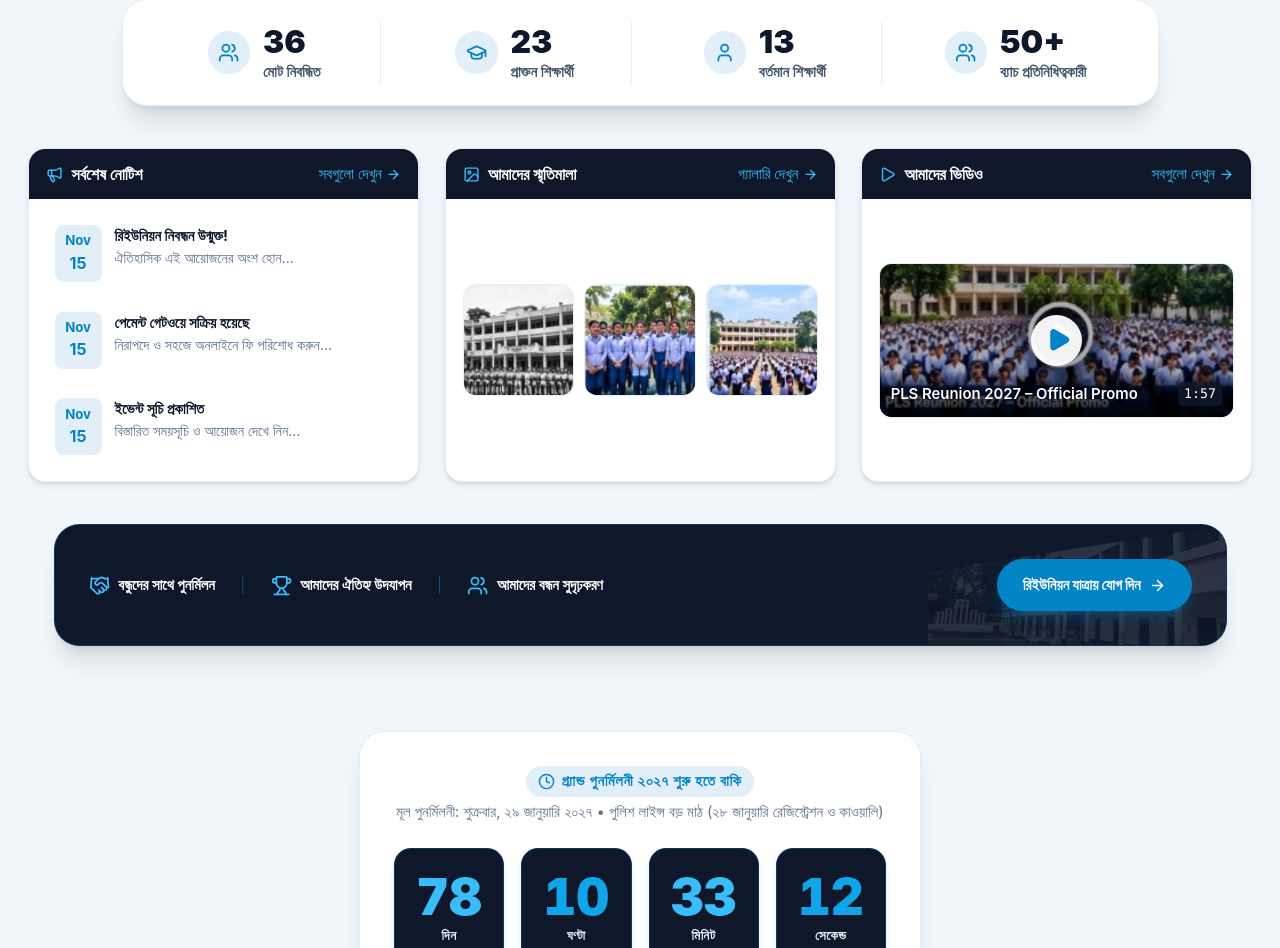
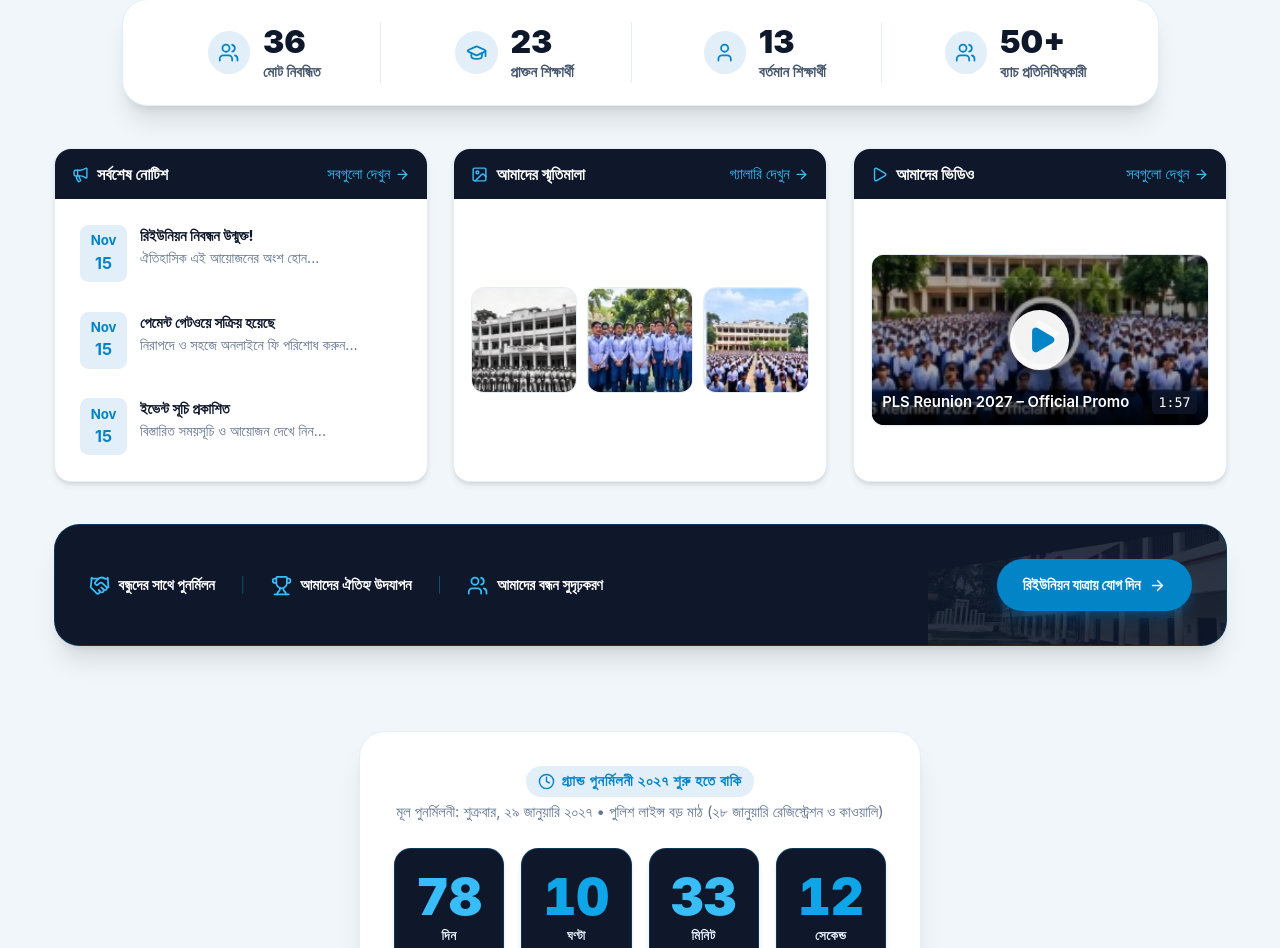
Before and after one commit to plscf2026/web, a React (Vite) app: page / in a window 1280 px wide. Shown: the part 788-1736 px from the top of the page. Built offline with nearby package versions, Linux system fonts and the light colour scheme; no server answers; a web font is replaced by a local one.

Commit message:
fix(homepage): remove side leaf illustrations and perfectly center video play button

```diff
--- a/src/components/HomePage.tsx
+++ b/src/components/HomePage.tsx
@@ -352,29 +352,8 @@ export const HomePage: React.FC<HomePageProps> = ({
       </div>
 
       {/* THREE MAIN FEATURE CARDS */}
-      <section className="relative max-w-7xl mx-auto px-4 sm:px-6 w-full -mt-6">
-        {/* Soft Decorative Botanical Leaves on Left & Right Margins (matching mockup) */}
-        <div className="hidden 2xl:block absolute -left-6 top-1/2 -translate-y-1/2 pointer-events-none opacity-45 text-sky-400">
-          <svg width="120" height="220" viewBox="0 0 120 220" fill="none" xmlns="http://www.w3.org/2000/svg">
-            <path d="M15 210 C35 150, 45 90, 95 15" stroke="currentColor" strokeWidth="2.5" strokeLinecap="round" />
-            <path d="M28 170 C40 152, 62 158, 55 174 C48 180, 35 178, 28 170 Z" fill="currentColor" opacity="0.8" />
-            <path d="M40 125 C54 106, 76 112, 70 130 C63 136, 48 133, 40 125 Z" fill="currentColor" opacity="0.8" />
-            <path d="M58 80 C74 60, 96 66, 90 84 C83 90, 68 87, 58 80 Z" fill="currentColor" opacity="0.8" />
-            <path d="M75 35 C88 18, 108 24, 102 40 C97 45, 82 43, 75 35 Z" fill="currentColor" opacity="0.8" />
-          </svg>
-        </div>
-
-        <div className="hidden 2xl:block absolute -right-6 top-1/2 -translate-y-1/2 pointer-events-none opacity-45 text-sky-400 transform -scale-x-100">
-          <svg width="120" height="220" viewBox="0 0 120 220" fill="none" xmlns="http://www.w3.org/2000/svg">
-            <path d="M15 210 C35 150, 45 90, 95 15" stroke="currentColor" strokeWidth="2.5" strokeLinecap="round" />
-            <path d="M28 170 C40 152, 62 158, 55 174 C48 180, 35 178, 28 170 Z" fill="currentColor" opacity="0.8" />
-            <path d="M40 125 C54 106, 76 112, 70 130 C63 136, 48 133, 40 125 Z" fill="currentColor" opacity="0.8" />
-            <path d="M58 80 C74 60, 96 66, 90 84 C83 90, 68 87, 58 80 Z" fill="currentColor" opacity="0.8" />
-            <path d="M75 35 C88 18, 108 24, 102 40 C97 45, 82 43, 75 35 Z" fill="currentColor" opacity="0.8" />
-          </svg>
-        </div>
-
-        <div className="max-w-6xl mx-auto grid grid-cols-1 md:grid-cols-3 gap-6">
+      <section className="max-w-6xl mx-auto px-4 sm:px-6 w-full -mt-6">
+        <div className="grid grid-cols-1 md:grid-cols-3 gap-6">
           {/* Card 1: Latest Notices */}
           <div className="bg-white rounded-2xl shadow-md border border-[#E2EEF8] overflow-hidden flex flex-col">
             <div className="bg-[#0F172A] text-white px-4 py-3 flex items-center justify-between">
@@ -511,24 +490,24 @@ export const HomePage: React.FC<HomePageProps> = ({
                 <ArrowRight className="w-3.5 h-3.5" />
               </button>
             </div>
-            <div className="p-4 flex-1 flex flex-col justify-center">
+            <div className="p-4 flex-1 flex items-center justify-center">
               <div
                 onClick={() => setIsVideoModalOpen(true)}
-                className="relative rounded-xl overflow-hidden shadow-xs cursor-pointer group border border-[#E2EEF8]"
+                className="relative w-full rounded-xl overflow-hidden shadow-xs cursor-pointer group border border-[#E2EEF8]"
               >
                 <img
                   src="/assets/homepage/video_thumb.jpg"
                   alt="Reunion Promo Video"
-                  className="w-full h-32 sm:h-36 object-cover group-hover:scale-105 transition-transform duration-500"
+                  className="w-full h-36 sm:h-40 object-cover group-hover:scale-105 transition-transform duration-500"
                 />
-                {/* Centered Play Button */}
-                <div className="absolute inset-0 bg-black/30 group-hover:bg-black/20 flex items-center justify-center transition-colors">
-                  <div className="w-12 h-12 rounded-full bg-white/95 text-[#0284C7] shadow-lg flex items-center justify-center pl-1 transform group-hover:scale-110 transition-transform">
-                    <Play className="w-6 h-6 fill-current" />
+                {/* Perfectly Centered Play Button */}
+                <div className="absolute inset-0 bg-black/35 group-hover:bg-black/25 flex items-center justify-center transition-colors">
+                  <div className="w-14 h-14 rounded-full bg-white/95 text-[#0284C7] shadow-2xl flex items-center justify-center transition-all group-hover:scale-110">
+                    <Play className="w-7 h-7 fill-current translate-x-0.5" />
                   </div>
                 </div>
                 {/* Video Info Bottom Overlay */}
-                <div className="absolute bottom-0 inset-x-0 bg-gradient-to-t from-black/80 via-black/40 to-transparent p-2.5 flex items-center justify-between text-white text-xs">
+                <div className="absolute bottom-0 inset-x-0 bg-gradient-to-t from-black/85 via-black/40 to-transparent p-2.5 flex items-center justify-between text-white text-xs">
                   <span className="font-semibold truncate drop-shadow-xs">PLS Reunion 2027 – Official Promo</span>
                   <span className="bg-[#0F172A]/80 px-1.5 py-0.5 rounded text-[10px] font-mono shrink-0 ml-2">1:57</span>
                 </div>
```
